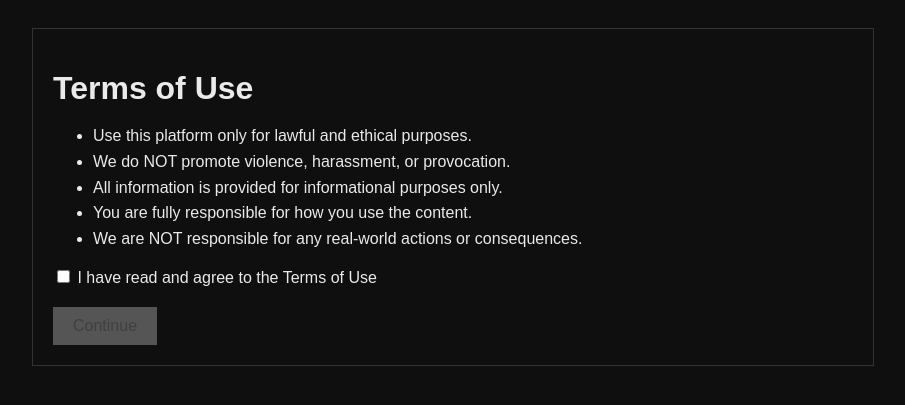
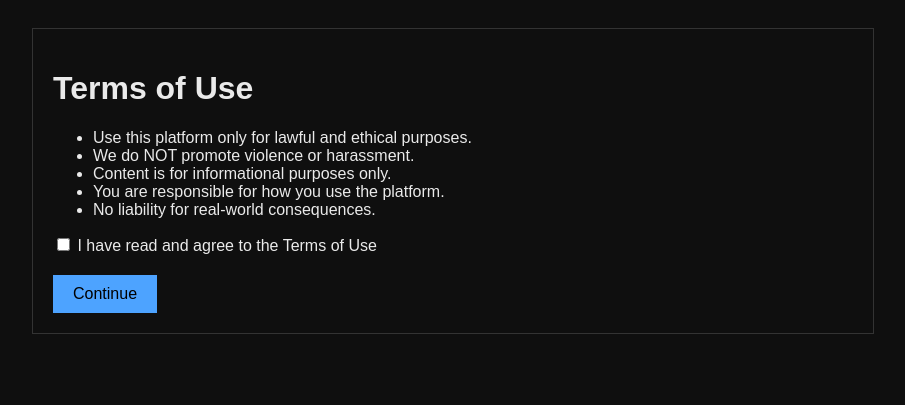
Before and after one commit to MADDARA-UCHIHA/test-study, a Flask app: page /terms in a window 1280 px wide. Shown: the top 405 px of the page, without its empty margins (187-1092 px from the left). Run offline with Flask 3, Linux system fonts and the light colour scheme; a user stored in the database is signed in.

Commit message:
Update terms.html

```diff
--- a/templates/terms.html
+++ b/templates/terms.html
@@ -17,8 +17,6 @@
       border:1px solid #333;
       padding:20px;
     }
-    h1 { margin-bottom:10px }
-    ul { line-height:1.6 }
     button {
       margin-top:20px;
       padding:10px 20px;
@@ -26,10 +24,6 @@
       border:none;
       cursor:pointer;
       font-size:16px;
-    }
-    button:disabled {
-      background:#555;
-      cursor:not-allowed;
     }
   </style>
 </head>
@@ -40,39 +34,21 @@
 
   <ul>
     <li>Use this platform only for lawful and ethical purposes.</li>
-
-    <li>We do NOT promote violence, harassment, or provocation.</li>
-
-    <li>All information is provided for informational purposes only.</li>
-
-    <li>You are fully responsible for how you use the content.</li>
-
-    <li>We are NOT responsible for any real-world actions or consequences.</li>
+    <li>We do NOT promote violence or harassment.</li>
+    <li>Content is for informational purposes only.</li>
+    <li>You are responsible for how you use the platform.</li>
+    <li>No liability for real-world consequences.</li>
   </ul>
 
-  <label>
-    <input type="checkbox" id="agree">
-    I have read and agree to the Terms of Use
-  </label>
-
-  <br>
-
-  <button id="continue" disabled>Continue</button>
+  <form method="POST" action="/accept-terms">
+    <label>
+      <input type="checkbox" required>
+      I have read and agree to the Terms of Use
+    </label>
+    <br>
+    <button type="submit">Continue</button>
+  </form>
 </div>
-
-<script>
-  const agree = document.getElementById("agree");
-  const btn = document.getElementById("continue");
-
-  agree.addEventListener("change", () => {
-    btn.disabled = !agree.checked;
-  });
-
-  btn.addEventListener("click", () => {
-    localStorage.setItem("termsAccepted", "yes");
-    window.location.href = "/";
-  });
-</script>
 
 </body>
 </html>
```
